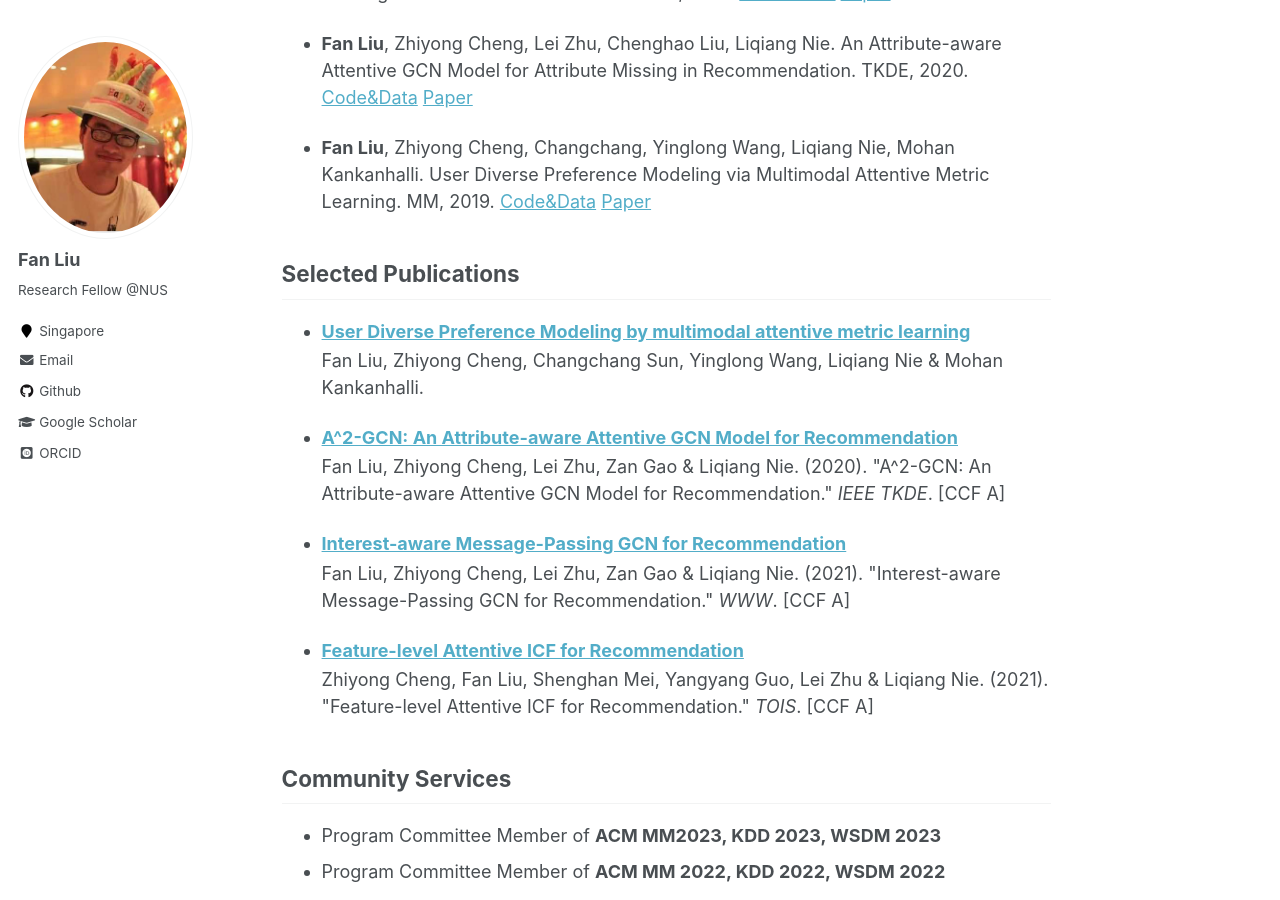
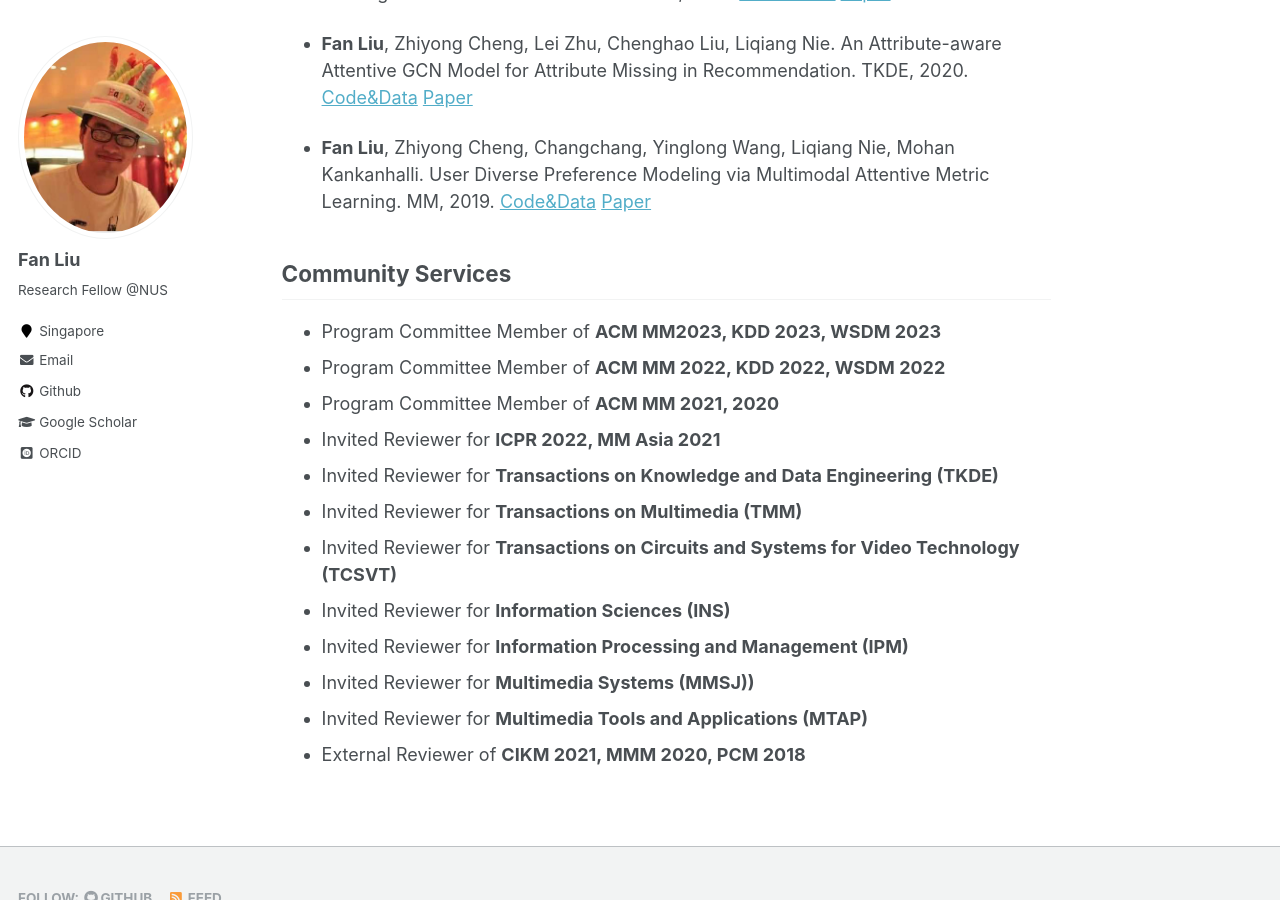
Before and after one commit to liufancs/liufancs.github.io, a Jekyll site: the page built from _pages/about.md, in a window 1280 px wide and 900 px high, scrolled down 1399 px. Built offline with Jekyll 4.4.1, drawn with Linux system fonts in a browser that asks for light colours; some web fonts are replaced.

Commit message:
Update about.md

```diff
--- a/_pages/about.md
+++ b/_pages/about.md
@@ -38,10 +38,6 @@ Recommendation. MM, 2023. [Code&Data](https://github.com/HuilinChenJN/SGFD)
 
 * **Fan Liu**, Zhiyong Cheng, Changchang, Yinglong Wang, Liqiang Nie, Mohan Kankanhalli. User Diverse Preference Modeling via Multimodal Attentive Metric Learning. MM, 2019. [Code&Data](https://github.com/liufancs/MAML) [Paper](https://arxiv.org/abs/1908.07738)
 
-## Selected Publications
-  <ul>{% for post in site.publications %}
-    {% include archive-single-cv.html %}
-  {% endfor %}</ul>
 
 ## Community Services
 * Program Committee Member of **ACM MM2023, KDD 2023, WSDM 2023**
```
